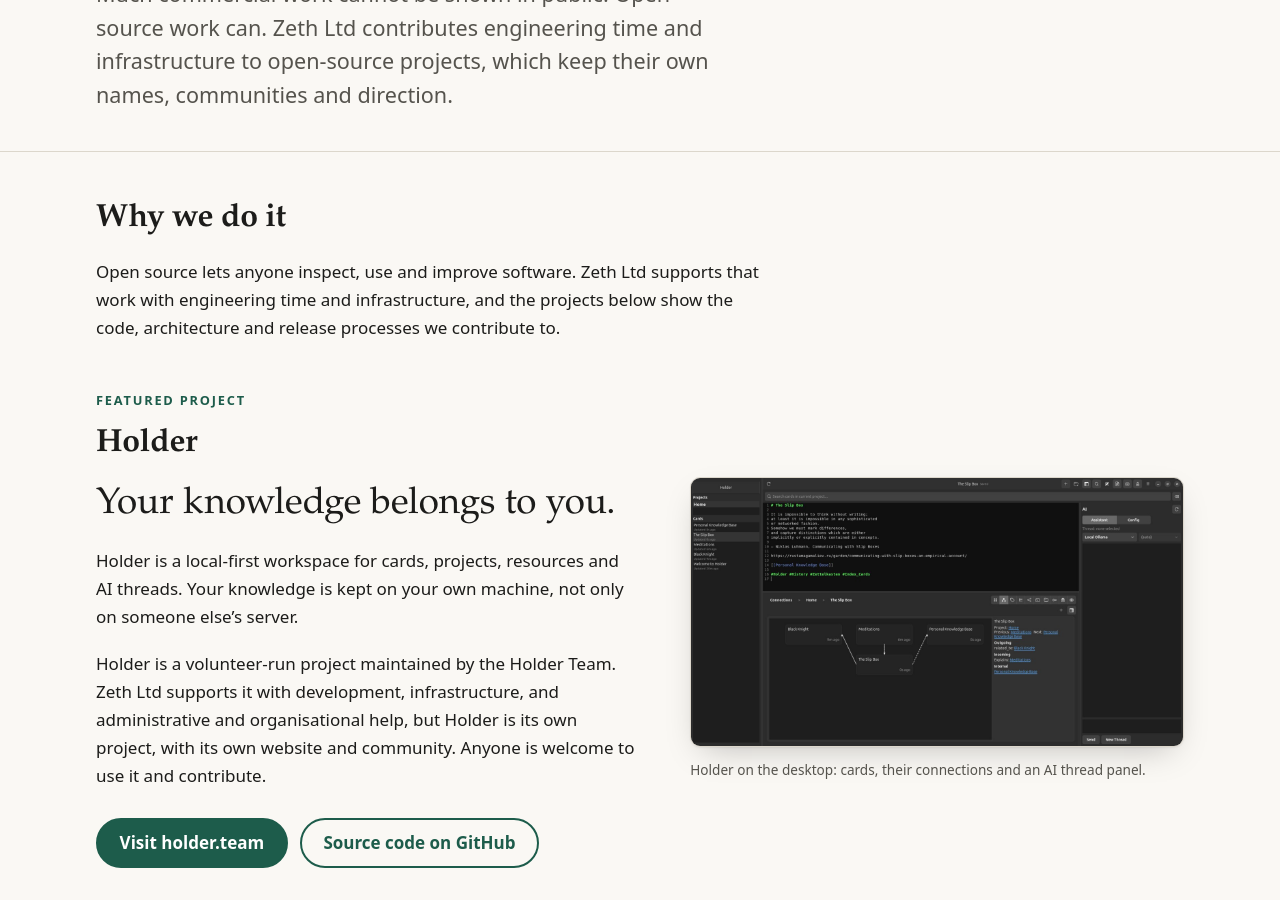
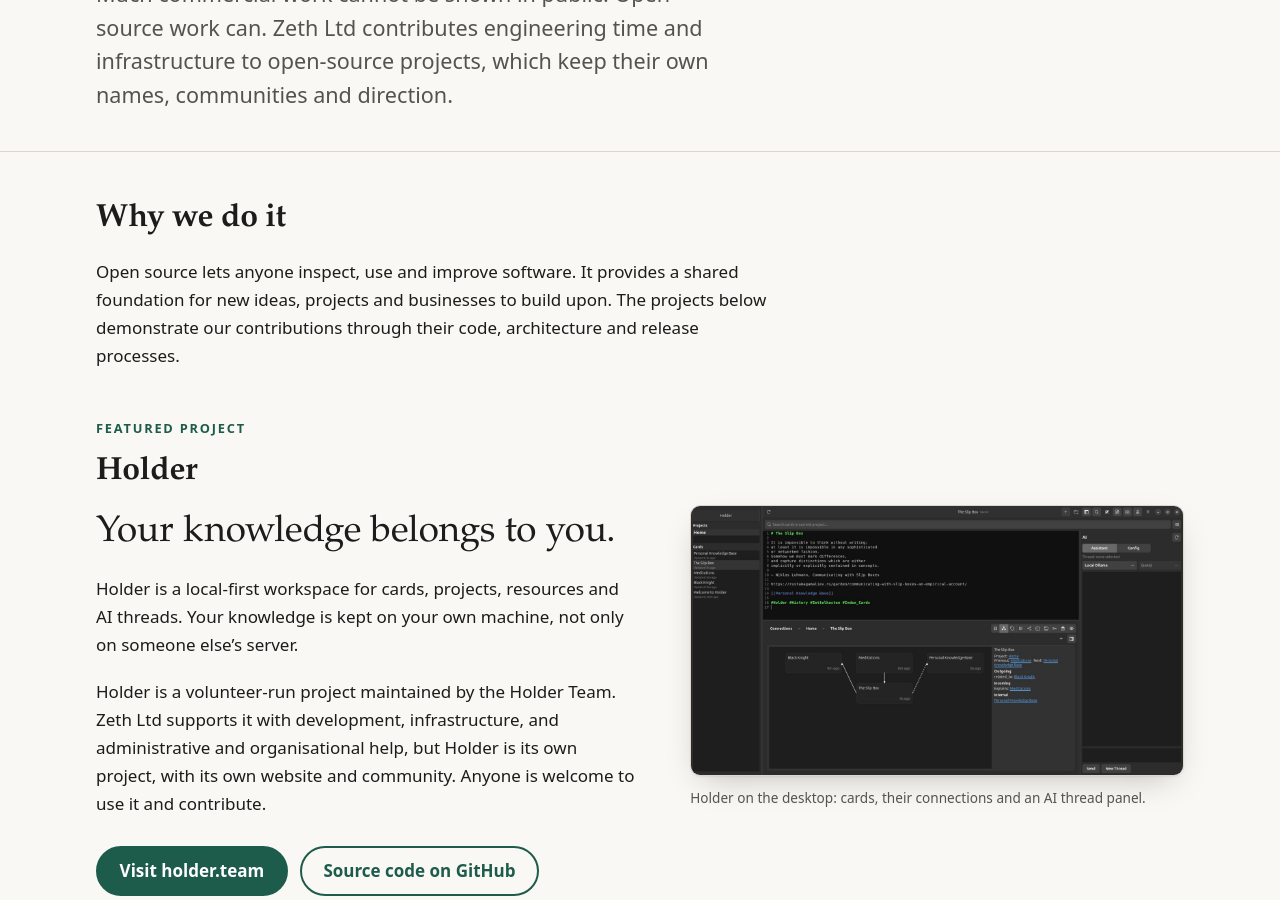
Before and after one commit to zeth/zeth.net, a Jekyll site: the page built from open-source/index.md, in a window 1280 px wide and 900 px high, scrolled down 342 px. Built offline with Jekyll 4.4.1, drawn with Linux system fonts in a browser that asks for light colours.

Commit message:
Small improvements.

```diff
--- a/open-source/index.md
+++ b/open-source/index.md
@@ -15,7 +15,7 @@
 
 ## Why we do it
 
-Open source lets anyone inspect, use and improve software. Zeth Ltd supports that work with engineering time and infrastructure, and the projects below show the code, architecture and release processes we contribute to.
+Open source lets anyone inspect, use and improve software. It provides a shared foundation for new ideas, projects and businesses to build upon. The projects below demonstrate our contributions through their code, architecture and release processes.
 
 <section class="feature" id="holder" aria-labelledby="holder-heading">
 <div markdown="1">
```
